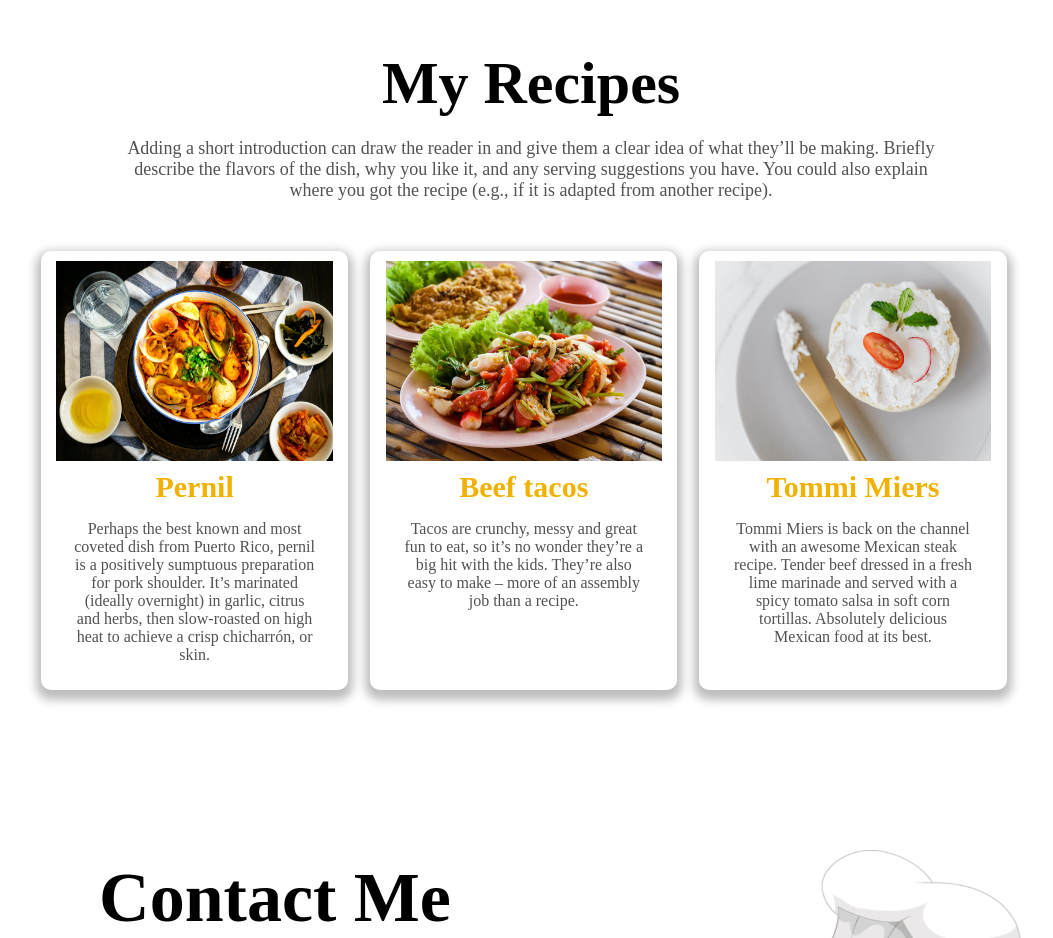
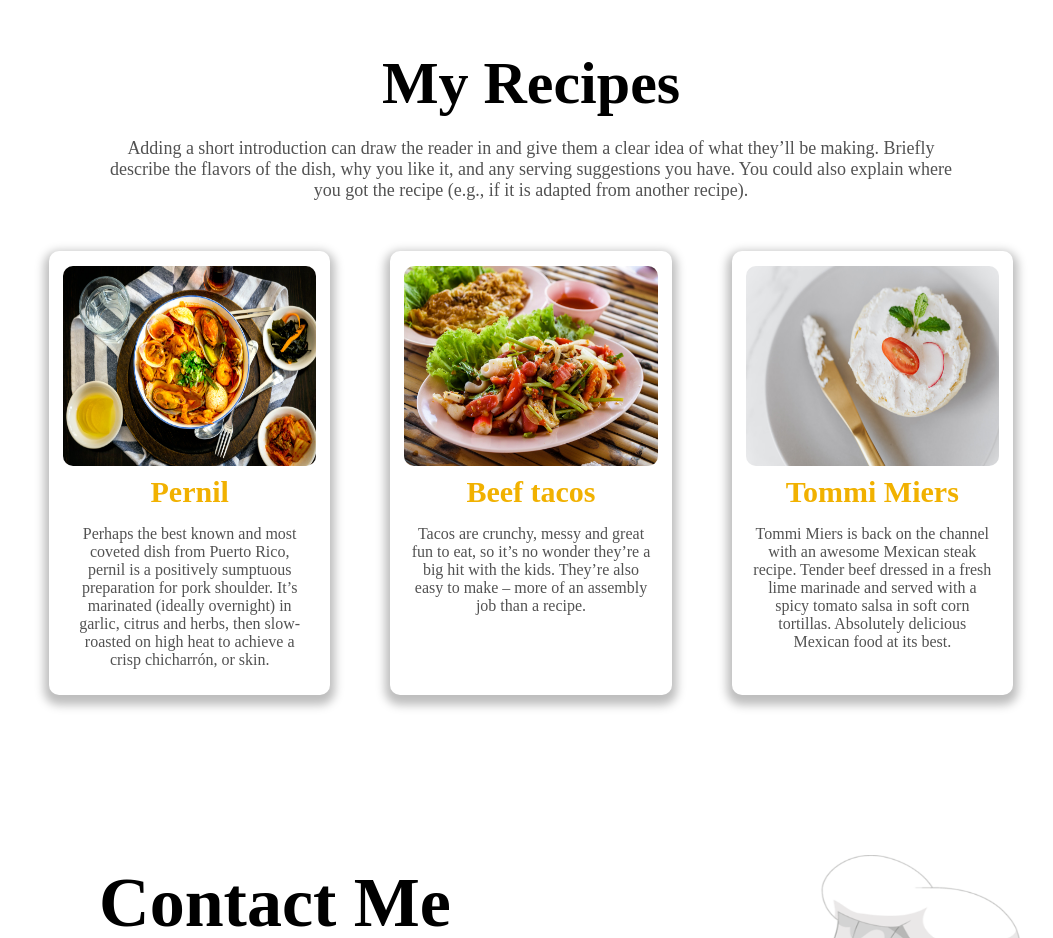
Before and after one commit to unsatisfied-soul/food-assignment, a plain HTML site: page index.html in a window 1280 px wide. Shown: the part 1440-2378 px from the top of the page, without its empty margins (109-1162 px from the left). Drawn offline with Linux system fonts and the light colour scheme; a web font is replaced by a local one.

Commit message:
changesome image code

```diff
--- a/style.css
+++ b/style.css
@@ -123,7 +123,7 @@ p{
    margin-bottom: 20px;
 }
 .recipe-paragph{
-   width: 80%;
+   width: 85%;
    margin: 0 auto;
 }
 .food-container{
@@ -132,7 +132,7 @@ p{
 }
 .food-recipe{
    width: 30%;
-   margin-left: 22px;
+   margin: 0 30px;
    box-shadow: 0px 5px 10px 5px rgb(190, 190, 190);
    padding: 10px 0px;
    border-radius: 10px;
@@ -140,13 +140,15 @@ p{
 .food-image{
    width: 90%;
    margin: 0 auto;
+   padding-top: 5px;
 }
 .image-food{
    width: 100%;
    height: 200px;
+   border-radius: 10px;
 }
 .describe-food{
-   width: 80%;
+   width: 85%;
    margin: 0 auto;
 }
 .food-headinng{
```
Also changed, not shown: index.html (+1 -1 lines).
